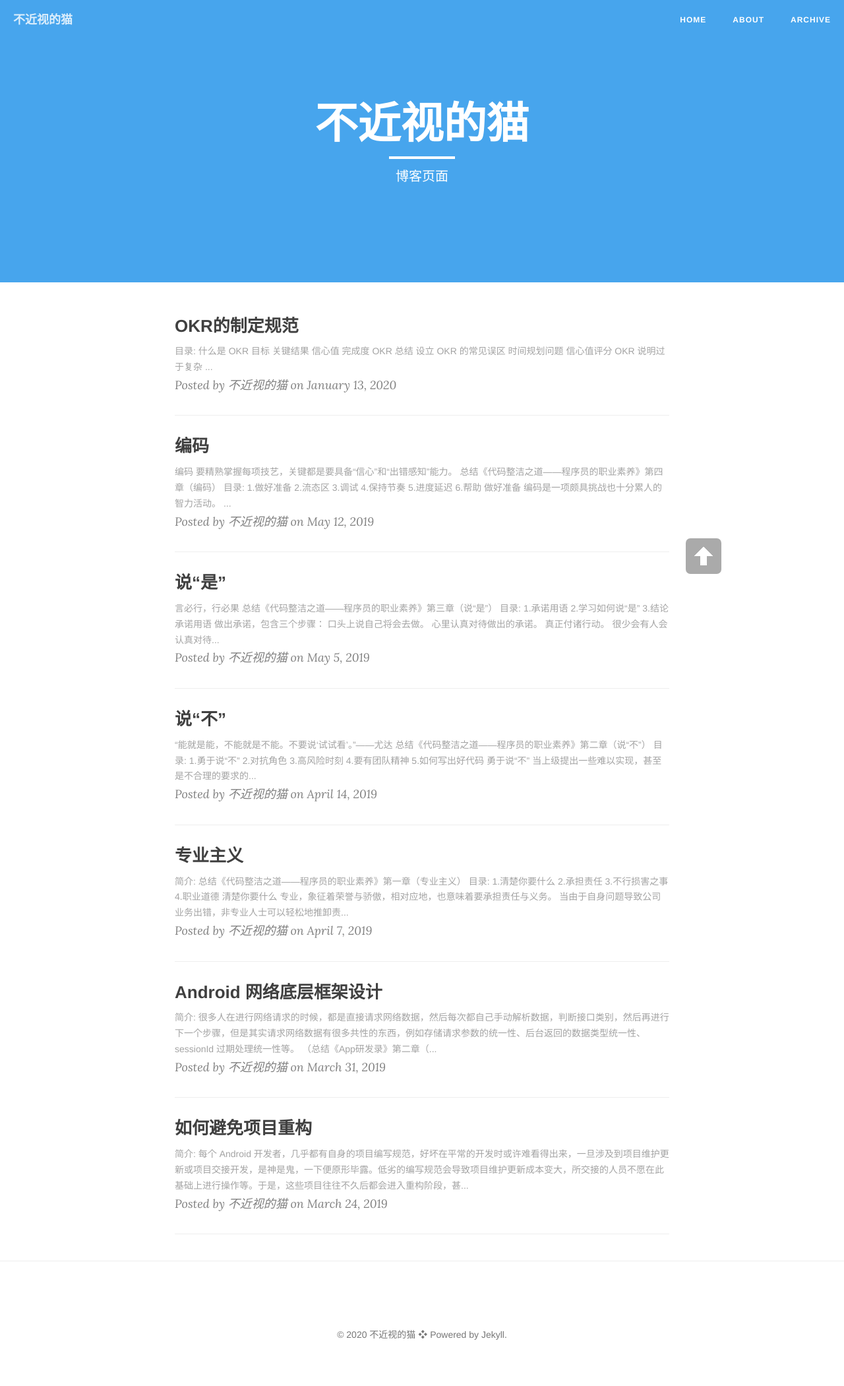
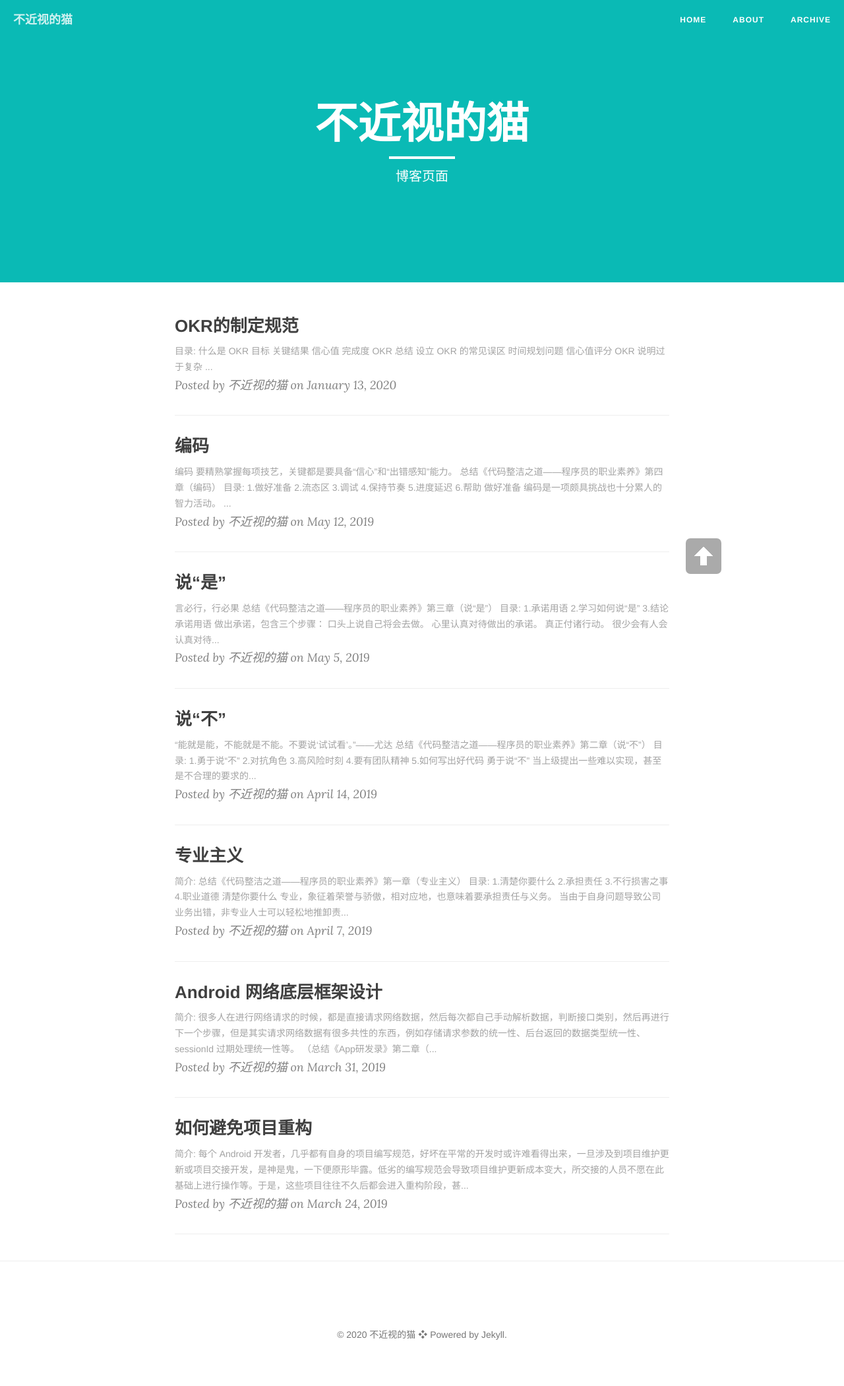
Before and after one commit to bjsdm/bjsdm.github.io, a Jekyll site: the page built from index.html, in a window 1280 px wide. Shown: the whole page at 66% size. Built offline with Jekyll 4.4.1, drawn with Linux system fonts in a browser that asks for light colours; nearby versions of some CDN libraries; the list of posts is cut into pages by our own code.

Commit message:
Update page.html

```diff
--- a/_layouts/page.html
+++ b/_layouts/page.html
@@ -3,7 +3,8 @@ layout: default
 ---
 
 <!-- Page Header -->
-<header class="intro-header" style="background-image: url('{{ site.baseurl }}/{% if page.header-img %}{{ page.header-img }}{% else %}{{ site.header-img }}{% endif %}')">
+<header class="intro-header" style="background-color: #0ABAB5 ">
+<!--<header class="intro-header" style="background-image: url('{{ site.baseurl }}/{% if page.header-img %}{{ page.header-img }}{% else %}{{ site.header-img }}{% endif %}')">-->
     <div class="container">
         <div class="row">
             <div class="col-lg-8 col-lg-offset-2 col-md-10 col-md-offset-1">
```
